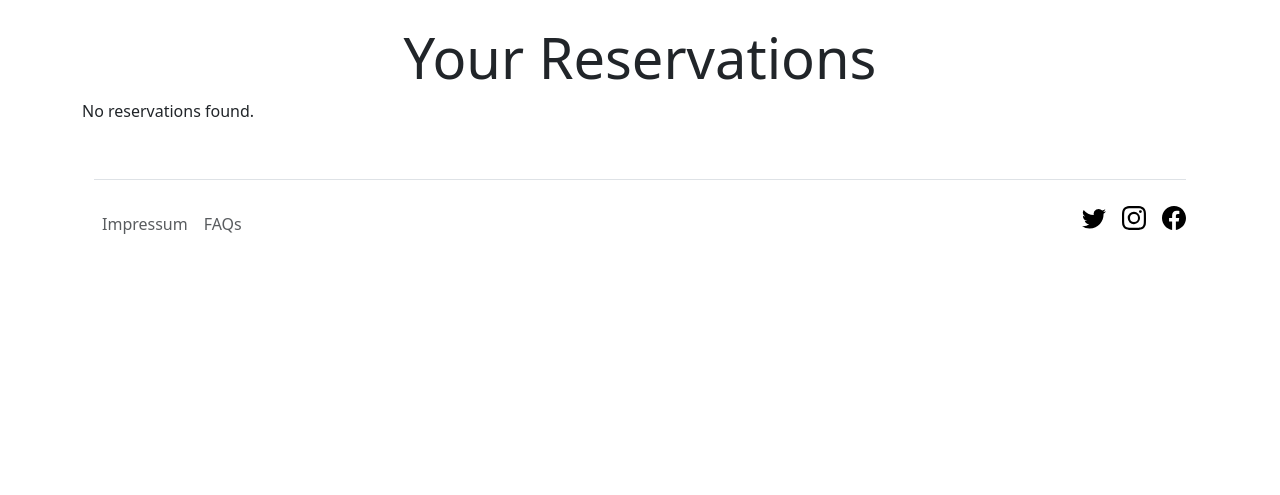
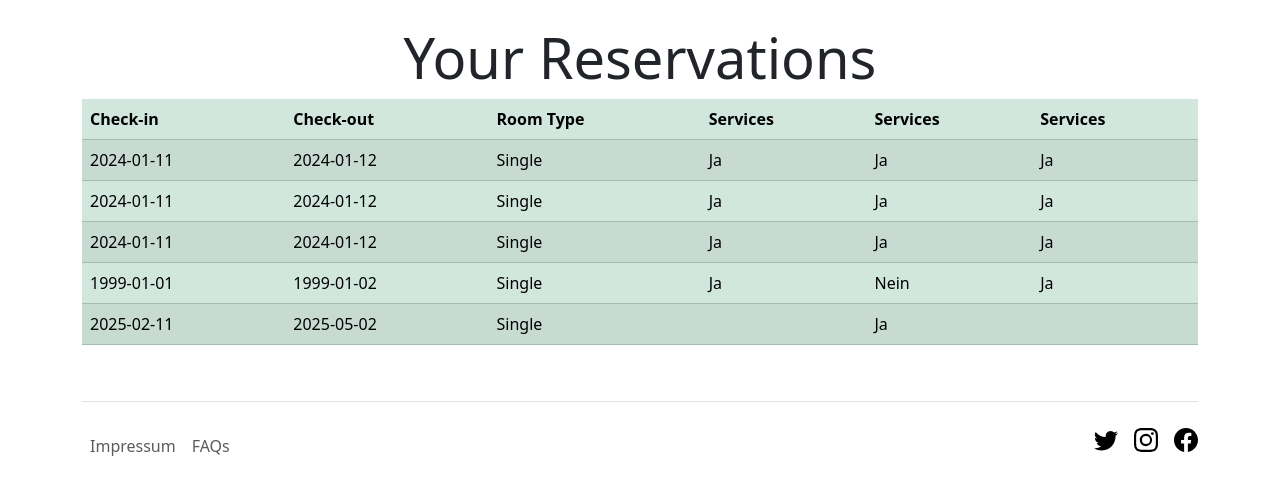
Before and after one commit to eces99/webtech_2, a PHP site: page /meine_reservations.php in a window 1280 px wide. Shown: the part 66-561 px from the top of the page. Run offline with PHP 8.4, Linux system fonts and the light colour scheme.

Commit message:
reservations fertig status kann man noch hinzufügen

```diff
--- a/meine_reservations.php
+++ b/meine_reservations.php
@@ -1,5 +1,23 @@
 <?php
 session_start();
+
+$file_content = file_get_contents("./reservations.txt");
+$serialized_arrays = explode("}", $file_content);
+$reservations = [];
+
+// Loop through each serialized string and unserialize it
+foreach ($serialized_arrays as $serialized_array) {
+    if (!empty($serialized_array)) {
+    // Attempt to unserialize the data
+    $unserialized_data = unserialize($serialized_array . '}');
+
+    // Check if unserialization was successful and if the unserialized data is an array
+    if ($unserialized_data !== false && is_array($unserialized_data)) {
+        $reservations[] = $unserialized_data;
+        }
+    }
+}
+
 ?>
 
 <!DOCTYPE html>
@@ -9,15 +27,16 @@ session_start();
     <meta name="viewport" content="width=device-width, initial-scale=1.0">
     <link href="https://cdn.jsdelivr.net/npm/bootstrap@5.3.2/dist/css/bootstrap.min.css" rel="stylesheet" integrity="sha384-T3c6CoIi6uLrA9TneNEoa7RxnatzjcDSCmG1MXxSR1GAsXEV/Dwwykc2MPK8M2HN" crossorigin="anonymous">
     <link rel="stylesheet" href="./style.css">
-    <title>Meine Reservierungen</title>
+    <title>Reservations</title>
 </head>
 <body>
     <?php include("./navbar.php"); ?>
     <div class="container">
         <div class="display-4 text-bold row justify-content-center mt-4 mb-2">Your Reservations</div>
         <div class="table-responsive">
+            <?php if (!empty($reservations)) { ?>
                 <table class="table table-success table-striped">
-                    <?php if (isset($_SESSION['reservations']) && count($_SESSION['reservations']) > 0) { ?>
+                    <thead>
                         <tr>
                             <th>Check-in</th>
                             <th>Check-out</th>
@@ -26,22 +45,24 @@ session_start();
                             <th>Services</th>
                             <th>Services</th>
                         </tr>
-                    <?php foreach ($_SESSION['reservations'] as $reservation) { ?>
+                    </thead>
+                    <tbody>
+                        <?php foreach ($reservations as $reservation) { ?>
                             <tr>
                                 <td><?php echo $reservation['anreise'] ?></td>
                                 <td><?php echo $reservation['abreise'] ?></td>
                                 <td><?php echo $reservation['room'] ?></td>
                                 <td><?php echo $reservation['breakfast'] ?></td>
-                        <td><?php echo $reservation['park'] ?> </td>
+                                <td><?php echo $reservation['park'] ?></td>
                                 <td><?php echo $reservation['tiere'] ?></td>
                             </tr>
                         <?php } ?>
                     </tbody>
                 </table>
-        </div>
             <?php } else { ?>
                 <p>No reservations found.</p>
             <?php } ?>
+        </div>
     </div>
 
     <?php include './footer.php' ?>
--- a/reservation_process.php
+++ b/reservation_process.php
@@ -42,7 +42,8 @@ if (!empty($_POST['anreise'] && $_POST['abreise'])) {
     ];
 
 
-    $_SESSION['reservations'][] = $reservation;
+    $string_data = serialize($reservation);
+    file_put_contents("reservations.txt", $string_data, FILE_APPEND);
 
     $conf_msg = "Reservation successful! Sie können Ihre Reservierungen <a href='./meine_reservations.php'>hier</a> sehen.";
   }
--- /dev/null
+++ b/reservations.txt
@@ -0,0 +1 @@
+a:6:{s:7:"anreise";s:10:"2024-01-11";s:7:"abreise";s:10:"2024-01-12";s:4:"room";s:6:"Single";s:9:"breakfast";s:2:"Ja";s:4:"park";s:2:"Ja";s:5:"tiere";s:2:"Ja";}a:6:{s:7:"anreise";s:10:"2024-01-11";s:7:"abreise";s:10:"2024-01-12";s:4:"room";s:6:"Single";s:9:"breakfast";s:2:"Ja";s:4:"park";s:2:"Ja";s:5:"tiere";s:2:"Ja";}a:6:{s:7:"anreise";s:10:"2024-01-11";s:7:"abreise";s:10:"2024-01-12";s:4:"room";s:6:"Single";s:9:"breakfast";s:2:"Ja";s:4:"park";s:2:"Ja";s:5:"tiere";s:2:"Ja";}a:6:{s:7:"anreise";s:10:"1999-01-01";s:7:"abreise";s:10:"1999-01-02";s:4:"room";s:6:"Single";s:9:"breakfast";s:2:"Ja";s:4:"park";s:4:"Nein";s:5:"tiere";s:2:"Ja";}a:6:{s:7:"anreise";s:10:"2025-02-11";s:7:"abreise";s:10:"2025-05-02";s:4:"room";s:6:"Single";s:9:"breakfast";s:0:"";s:4:"park";s:2:"Ja";s:5:"tiere";s:0:"";}
```
Lines whose indentation alone changed are shown as unchanged.
